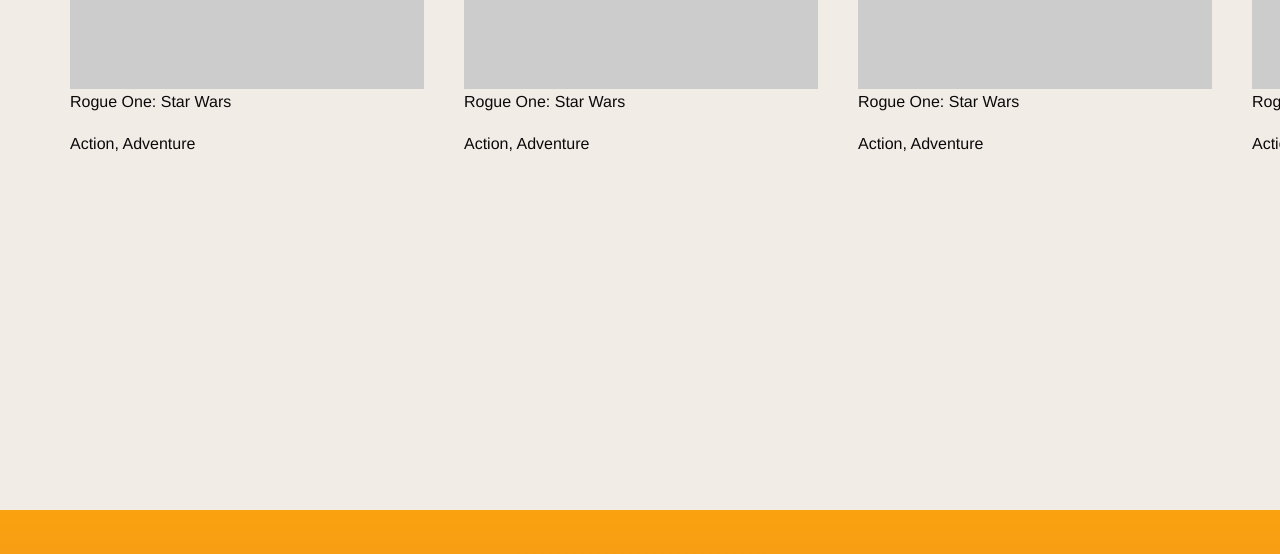
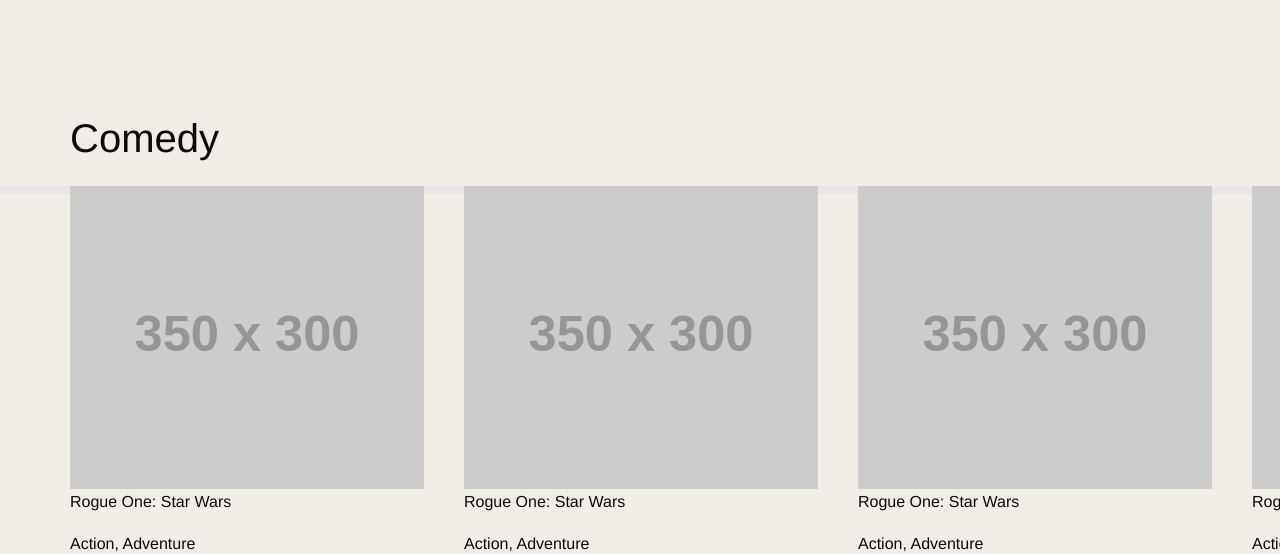
Before and after one commit to thordisb/MovieFinder, a plain HTML site: page index.html in a window 1280 px wide. Shown: the part 1570-2124 px from the top of the page. Drawn offline with Linux system fonts and the light colour scheme; no server answers; placeholder pictures from the web are drawn by us.

Commit message:
smá breytingar

```diff
--- a/css/styles.css
+++ b/css/styles.css
@@ -139,7 +139,7 @@
 
 /*----------------------------------------forsíða------------------------*/
 .container {
-	height: 800px;
+	height: 600px;
 }
 
 .slider {
@@ -150,11 +150,17 @@
 }
 
 .slick-slide img {
-    width: 100%;
+  	width: 100%
 }
 .container div h2 {
 	padding-left: 70px;
 }
+
+/*#textbox  {
+	background: #fff;
+	opacity: 0.2;
+	z-index: 50;
+}*/
 
 
 
--- a/index.html
+++ b/index.html
@@ -49,10 +49,14 @@
 			</div>
 				<section class="center slider">
 					<div>
-						<img src="http://placehold.it/350x300?text=1">
 						<div>
+							<img src="http://placehold.it/350x300?text=1">
+						</div>
+
+						<div id="textbox">
 							<p>Rogue One: Star Wars</p>
 							<p>Action, Adventure</p>
+							<h3 id="rating" class="round">8.1</h3>
 						</div>
 					</div>
 					<div>
@@ -148,6 +152,56 @@
 		</div>
 
 
+<div class="container">
+			<div>
+				<h2>Comedy</h2>
+			</div>
+				<section class="center slider">
+					<div>
+						<img src="http://placehold.it/350x300?text=1">
+						<div>
+							<p>Rogue One: Star Wars</p>
+							<p>Action, Adventure</p>
+						</div>
+					</div>
+					<div>
+						<img src="http://placehold.it/350x300?text=2">
+						<div>
+							<p>Rogue One: Star Wars</p>
+							<p>Action, Adventure</p>
+						</div>
+					</div>
+					<div>
+						<img src="http://placehold.it/350x300?text=3">
+						<div>
+							<p>Rogue One: Star Wars</p>
+							<p>Action, Adventure</p>
+						</div>
+					</div>
+					<div>
+						<img src="http://placehold.it/350x300?text=4">
+						<div>
+							<p>Rogue One: Star Wars</p>
+							<p>Action, Adventure</p>
+						</div>
+					</div>
+					<div>
+						<img src="http://placehold.it/350x300?text=5">
+						<div>
+							<p>Rogue One: Star Wars</p>
+							<p>Action, Adventure</p>
+						</div>
+					</div>
+					<div>
+						<img src="http://placehold.it/350x300?text=6">
+						<div>
+							<p>Rogue One: Star Wars</p>
+							<p>Action, Adventure</p>
+						</div>
+					</div>
+				</section>
+
+		</div>
 
 
 
```
